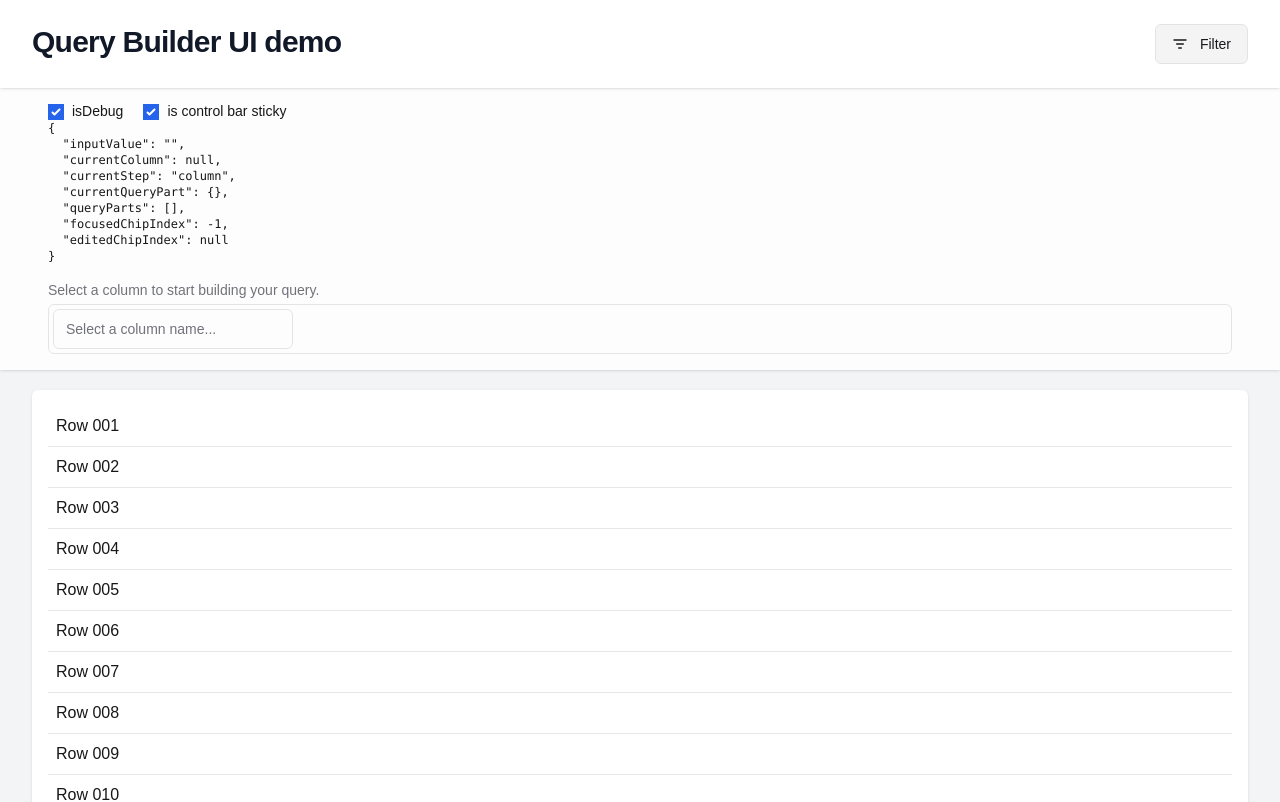
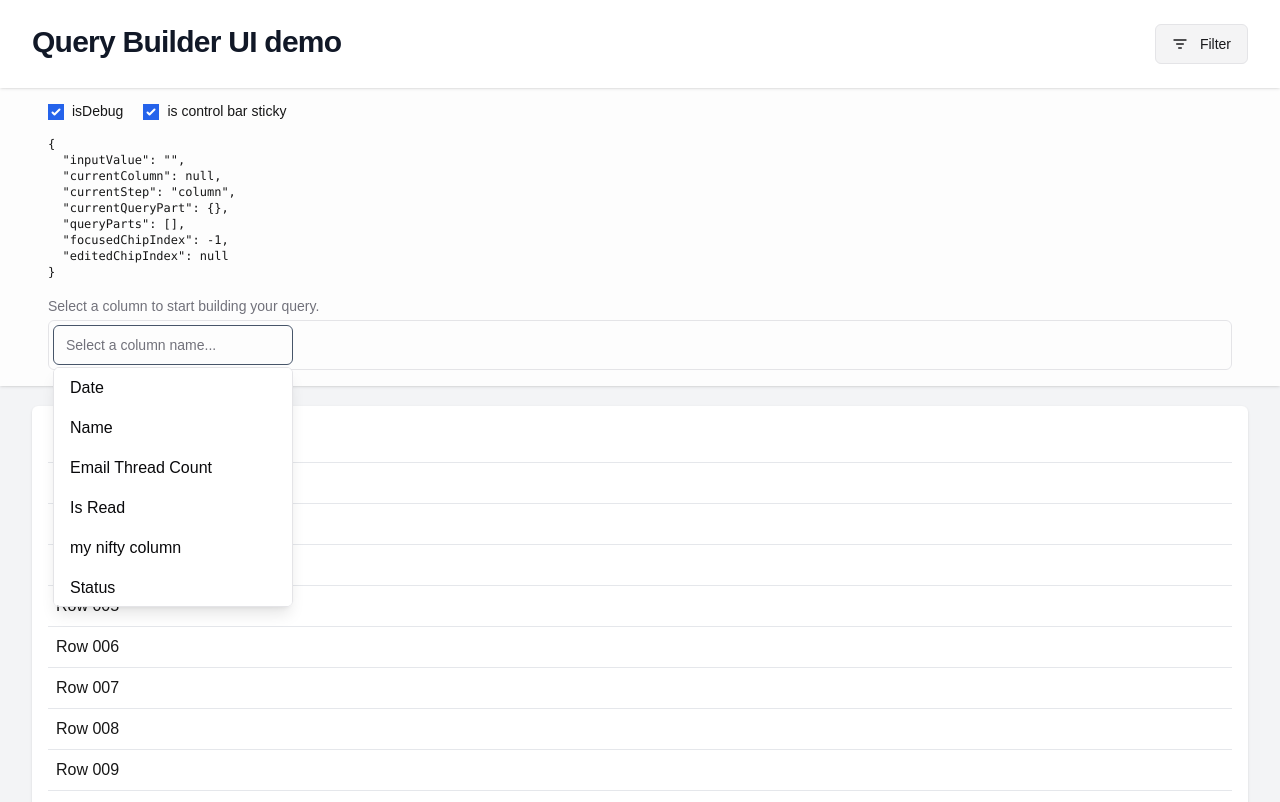
Before and after one commit to iamvanja/ui-query-builder, a Next.js app: page / in a window 1280 px wide. Shown: the top 802 px of the page. Built offline with nearby package versions, Linux system fonts and the light colour scheme.

Commit message:
Introduce publicAPI through ref, implement example

```diff
--- a/components/query-builder/components/QueryBuilder.tsx
+++ b/components/query-builder/components/QueryBuilder.tsx
@@ -1,6 +1,6 @@
-import React, { useCallback, useEffect, useRef } from "react";
+import React, { forwardRef, useCallback, useEffect, useRef } from "react";
 import { AutoComplete } from "./Autocomplete";
-import { Step, QueryPart, Column, ClassNames } from "../types";
+import { Step, QueryPart, Column, ClassNames, PublicAPI } from "../types";
 import { getPropsPerStep } from "../utils";
 import { Chip } from "./Chip";
 import { Button } from "./Button";
@@ -11,8 +11,9 @@ import { GlobalContext } from "../contexts";
 import { usePrivateAPI } from "../hooks/usePrivateAPI";
 import { Debug, DebugRenderer } from "./Debug";
 import { TopBar, TopBarRenderer } from "./TopBar";
+import { usePublicAPI } from "../hooks";
 
-export type QueryBuilderProps = {
+type QueryBuilderProps = {
   columns: Column[];
   isDebug?: boolean;
   classNames?: ClassNames;
@@ -26,7 +27,9 @@ export type QueryBuilderProps = {
 };
 const LS_QUERY_PARTS_KEY = "filter";
 
-const QueryBuilder: React.FC<QueryBuilderProps> = ({
+const QueryBuilder = forwardRef<PublicAPI, QueryBuilderProps>(
+  (
+    {
       columns,
       isDebug = false,
       classNames = {},
@@ -37,7 +40,9 @@ const QueryBuilder: React.FC<QueryBuilderProps> = ({
       shouldFocusOnMount = false,
       renderDebug,
       renderTopBar,
-}) => {
+    },
+    ref?
+  ) => {
     const privateAPIref = usePrivateAPI({
       initialFilter,
       shouldPersistData,
@@ -46,6 +51,16 @@ const QueryBuilder: React.FC<QueryBuilderProps> = ({
     });
     const inputRef = useRef<HTMLInputElement>(null);
     const chipRefs = useRef<(HTMLDivElement | null)[]>([]);
+
+    const publicAPI = usePublicAPI({ inputRef, privateAPIref });
+
+    if (ref) {
+      if (typeof ref === "function") {
+        ref(publicAPI);
+      } else {
+        ref.current = publicAPI;
+      }
+    }
 
     useEffect(() => {
       if (shouldFocusOnMount) {
@@ -304,7 +319,9 @@ const QueryBuilder: React.FC<QueryBuilderProps> = ({
                   className="px-7"
                   size="icon"
                   onClick={() =>
-                  handleSelectionChange(privateAPIref.current.state.inputValue)
+                    handleSelectionChange(
+                      privateAPIref.current.state.inputValue
+                    )
                   }
                 >
                   {privateAPIref.current.state.editedChipIndex !== null
@@ -317,6 +334,8 @@ const QueryBuilder: React.FC<QueryBuilderProps> = ({
         </div>
       </GlobalContext.Provider>
     );
-};
+  }
+);
 
 export { QueryBuilder };
+export type { PublicAPI as QueryBuilderAPI, QueryBuilderProps };
--- a/components/query-builder/hooks/index.ts
+++ b/components/query-builder/hooks/index.ts
@@ -1,3 +1,4 @@
 export * from "./useLocalStorage";
 export * from "./usePrevious";
 export * from "./usePrivateAPI";
+export * from "./usePublicAPI";
--- /dev/null
+++ b/components/query-builder/hooks/usePublicAPI.ts
@@ -0,0 +1,26 @@
+import React, { useRef } from "react";
+// import type { UsePrivateAPIState } from "./usePrivateAPI";
+import { PublicAPI } from "../types";
+
+export type UsePublicAPIArgs = {
+  inputRef: React.RefObject<HTMLInputElement | null>;
+  // privateAPIref: React.RefObject<UsePrivateAPIState>;
+};
+
+export function usePublicAPI({
+  inputRef,
+}: // privateAPIref,
+UsePublicAPIArgs): PublicAPI {
+  const api = useRef<PublicAPI>({
+    input: {
+      blur() {
+        inputRef.current?.blur();
+      },
+      focus() {
+        inputRef.current?.focus();
+      },
+    },
+  });
+
+  return api.current;
+}
--- a/components/query-builder/types.ts
+++ b/components/query-builder/types.ts
@@ -31,3 +31,10 @@ export type ClassNames = {
   helperText?: string;
   removeAllButton?: string;
 };
+
+export type PublicAPI = {
+  input: {
+    blur(): void;
+    focus(): void;
+  };
+};
--- a/pages/index.tsx
+++ b/pages/index.tsx
@@ -3,13 +3,15 @@ import { columns } from "@/components/query-builder/columns";
 import { Column } from "@/components/query-builder/types";
 import { Button } from "@/components/ui/button";
 import { cn } from "@/components/query-builder/utils";
-import { useState } from "react";
+import { useRef, useState } from "react";
 import { ListFilter } from "lucide-react";
+import { QueryBuilderAPI } from "@/components/query-builder/components/QueryBuilder";
 
 export default function Page() {
   const [isDebug, setIsDebug] = useState(true);
   const [isSticky, setIsSticky] = useState(true);
   const [isControlBarVisible, setIsControlBarVisible] = useState(true);
+  const api = useRef<QueryBuilderAPI>(null!);
 
   const handleDebugChange = (
     event: React.ChangeEvent<HTMLInputElement>
@@ -60,6 +62,11 @@ export default function Page() {
             relative: !isSticky,
           }
         )}
+        onTransitionEnd={(e) => {
+          if (e.propertyName === "opacity" && isControlBarVisible) {
+            api.current.input.focus();
+          }
+        }}
       >
         <div className="control-bar-container mx-auto max-w-7xl px-8 py-4">
           <div className="px-4">
@@ -94,10 +101,14 @@ export default function Page() {
               </div>
             </div>
             <QueryBuilder
+              ref={api}
+              shouldFocusOnMount
               shouldPersistData
               columns={columns as Column[]}
               isDebug={isDebug}
-              rootClassName="mt-4"
+              classNames={{
+                root: "mt-4",
+              }}
             />
           </div>
         </div>
```
Lines whose indentation alone changed are shown as unchanged.
